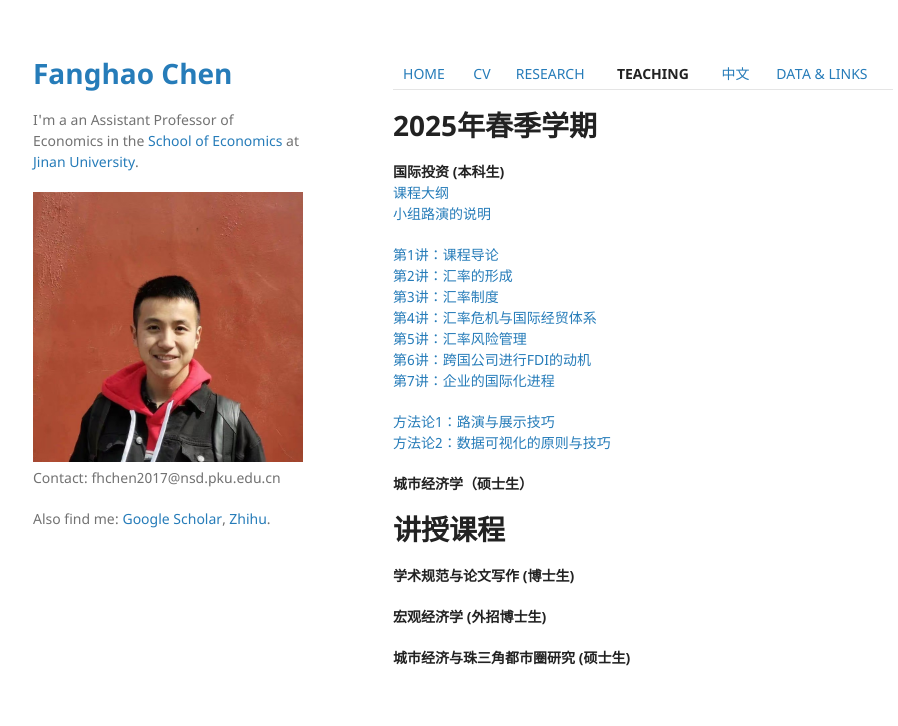
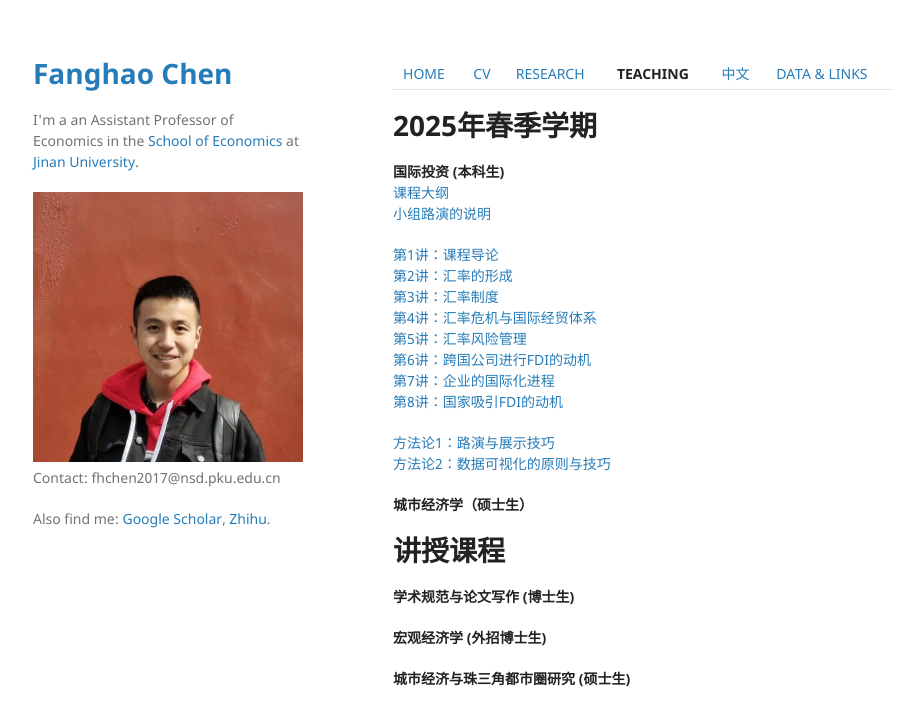
Before and after one commit to FanghaoChen/homepage, a Jekyll site: the page built from teaching.md, in a window 1280 px wide. Shown: the top 726 px of the page, without its empty margins (177-1075 px from the left). Built offline with Jekyll 4.4.1, drawn with Linux system fonts in a browser that asks for light colours; our own code applies the rules of GitHub Pages for plain Markdown files.

Commit message:
Update teaching.md

```diff
--- a/teaching.md
+++ b/teaching.md
@@ -13,6 +13,7 @@
 [第5讲：汇率风险管理](./assets/第5讲_汇率风险管理.pdf) <br/>
 [第6讲：跨国公司进行FDI的动机](./assets/第6讲_跨国公司进行FDI的动机.pdf) <br/>
 [第7讲：企业的国际化进程](./assets/第7讲_企业的国际化进程.pdf) <br/>
+[第8讲：国家吸引FDI的动机](./assets/第8讲_国家吸引FDI的动机.pdf) <br/>
 
 [方法论1：路演与展示技巧](./assets/方法论1_路演与展示技巧.pdf) <br/>
 [方法论2：数据可视化的原则与技巧](./assets/方法论2_数据可视化的原则与技巧.pdf) <br/>
```
Also changed, not shown: other parts of teaching.md (+1 -1 lines).
